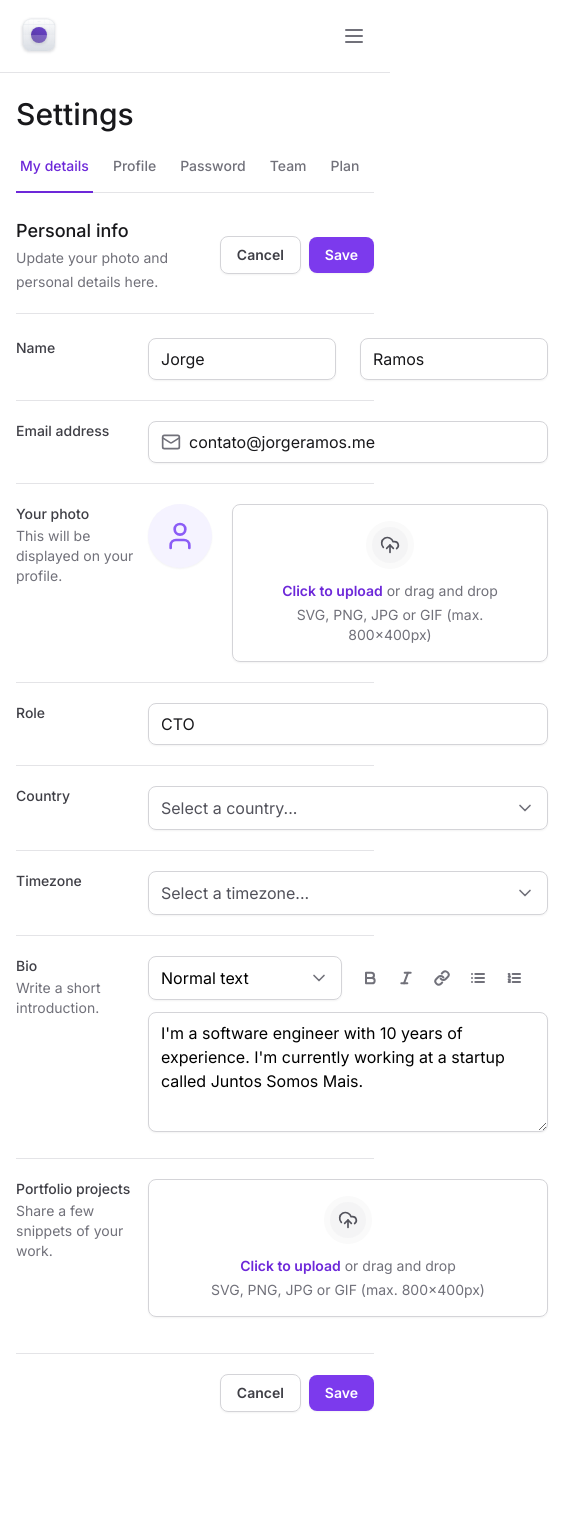
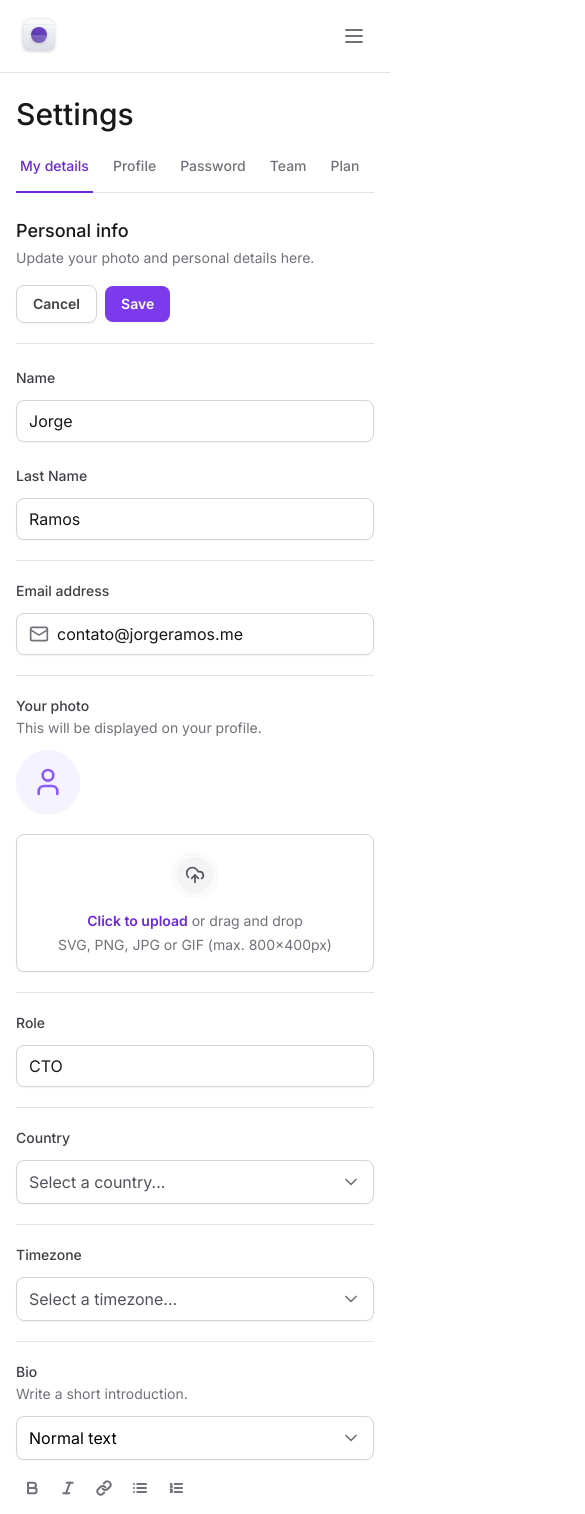
Before and after one commit to jorginhodev/masterizando-o-tailwind, a Next.js app: page / in a window 390 px wide. Shown: the top 1514 px of the page, 585 px wide, since content can reach past the window. Before the commit the page ends 1460 px from the top, so only its background shows below. Built offline with nearby package versions, Linux system fonts and the light colour scheme.

Commit message:
feat: implement responsiveness in form

```diff
--- a/src/app/page.tsx
+++ b/src/app/page.tsx
@@ -15,13 +15,14 @@
       <SettingsTabs />
 
       <div className="mt-6 flex flex-col">
-        <div className="flex items-center justify-between border-b border-zinc-200 pb-5">
+        <div className="flex flex-col justify-between gap-4 border-b border-zinc-200 pb-5 lg:flex-row lg:items-center">
           <div className="space-y-1">
             <h2 className="text-lg font-medium text-zinc-900">Personal info</h2>
             <span className="text-sm text-zinc-500">
               Update your photo and personal details here.
             </span>
           </div>
+
           <div className="flex items-center gap-2">
             <Button type="button" variant="outline">
               Cancel
@@ -36,7 +37,7 @@
           id="settings"
           className="mt-6 flex w-full flex-col gap-5 divide-y divide-zinc-200"
         >
-          <div className="grid-cols-form grid gap-3">
+          <div className="lg:grid-cols-form flex flex-col gap-3 lg:grid">
             <label
               htmlFor="firstName"
               className="text-sm font-medium text-zinc-700"
@@ -44,18 +45,27 @@
               Name
             </label>
 
-            <div className="grid grid-cols-2 gap-6">
+            <div className="flex flex-col gap-6 lg:grid lg:grid-cols-2">
               <InputRoot>
                 <InputControl id="firstName" defaultValue="Jorge" />
               </InputRoot>
 
-              <InputRoot>
-                <InputControl defaultValue="Ramos" />
-              </InputRoot>
+              <div className="flex flex-col gap-3 lg:block">
+                <label
+                  htmlFor="lastName"
+                  className="text-sm font-medium text-zinc-700 lg:sr-only"
+                >
+                  Last Name
+                </label>
+
+                <InputRoot>
+                  <InputControl id="lastName" defaultValue="Ramos" />
+                </InputRoot>
+              </div>
             </div>
           </div>
 
-          <div className="grid-cols-form grid gap-3 pt-5">
+          <div className="lg:grid-cols-form flex flex-col gap-3 pt-5 lg:grid">
             <label
               htmlFor="email"
               className="text-sm font-medium text-zinc-700"
@@ -75,7 +85,7 @@
             </InputRoot>
           </div>
 
-          <div className="grid-cols-form grid gap-3 pt-5">
+          <div className="lg:grid-cols-form flex flex-col gap-3 pt-5 lg:grid">
             <label
               htmlFor="photo"
               className="text-sm font-medium text-zinc-700"
@@ -86,14 +96,14 @@
               </span>
             </label>
 
-            <FileInput.Root className="flex items-start gap-5">
+            <FileInput.Root className="flex flex-col gap-5 lg:flex-row lg:items-start">
               <FileInput.ImagePreview />
               <FileInput.Trigger />
               <FileInput.Control />
             </FileInput.Root>
           </div>
 
-          <div className="grid-cols-form grid gap-3 pt-5">
+          <div className="lg:grid-cols-form flex flex-col gap-3 pt-5 lg:grid">
             <label htmlFor="role" className="text-sm font-medium text-zinc-700">
               Role
             </label>
@@ -103,7 +113,7 @@
             </InputRoot>
           </div>
 
-          <div className="grid-cols-form grid gap-3 pt-5">
+          <div className="lg:grid-cols-form flex flex-col gap-3 pt-5 lg:grid">
             <label
               htmlFor="country"
               className="text-sm font-medium text-zinc-700"
@@ -117,7 +127,7 @@
             </Select>
           </div>
 
-          <div className="grid-cols-form grid gap-3 pt-5">
+          <div className="lg:grid-cols-form flex flex-col gap-3 pt-5 lg:grid">
             <label
               htmlFor="timezone"
               className="text-sm font-medium text-zinc-700"
@@ -131,7 +141,7 @@
             </Select>
           </div>
 
-          <div className="grid-cols-form grid gap-3 pt-5">
+          <div className="lg:grid-cols-form flex flex-col gap-3 pt-5 lg:grid">
             <label htmlFor="bio" className="text-sm font-medium text-zinc-700">
               Bio
               <span className="mt-0.5 block text-sm font-normal text-zinc-500">
@@ -140,7 +150,7 @@
             </label>
 
             <div className="space-y-3">
-              <div className="grid grid-cols-2 gap-3">
+              <div className="flex flex-col gap-3 lg:grid lg:grid-cols-2">
                 <Select placeholder="" defaultValue="normal">
                   <SelectItem
                     value="normal"
@@ -183,7 +193,7 @@
             </div>
           </div>
 
-          <div className="grid-cols-form grid gap-3 pt-5">
+          <div className="lg:grid-cols-form flex flex-col gap-3 pt-5 lg:grid">
             <label
               htmlFor="portfolio"
               className="text-sm font-medium text-zinc-700"
```
